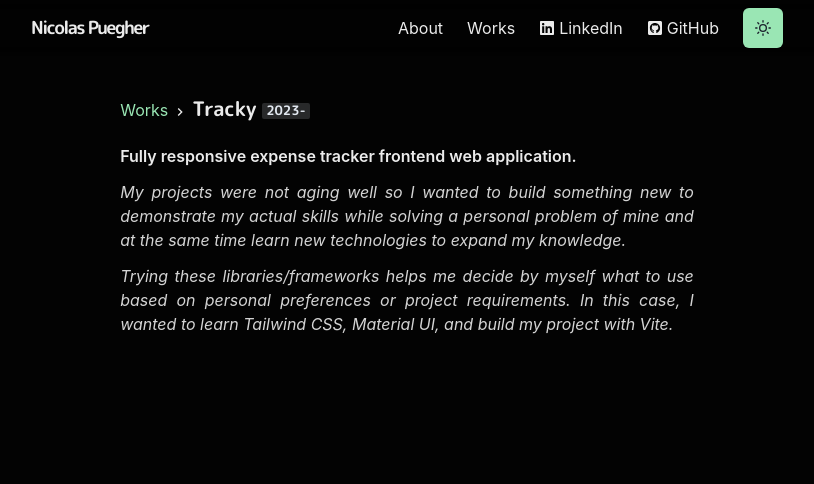
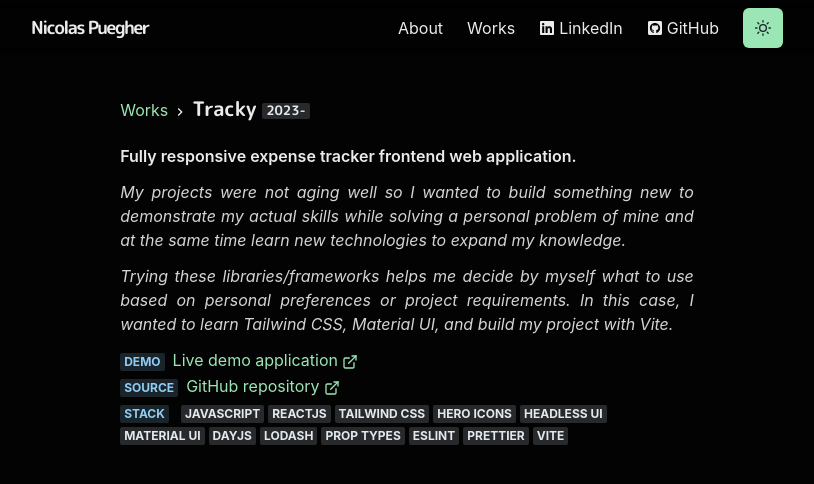
Before and after one commit to nicoPuegher/portfolio, a Next.js app: page /works/tracky in a window 1280 px wide. Shown: the top 484 px of the page, without its empty margins (233-1047 px from the left). Built offline with nearby package versions, Linux system fonts and the light colour scheme.

Commit message:
add project list in pages/works/tracky

```diff
--- a/pages/works/tracky.js
+++ b/pages/works/tracky.js
@@ -1,7 +1,8 @@
-import { Container, Badge } from '@chakra-ui/react';
+import { Container, Badge, List, ListItem, Link, Wrap } from '@chakra-ui/react';
 import Section from '../../components/section';
-import { WorkTitle } from '../../components/work';
+import { WorkTitle, WorkBadge, StackBadge } from '../../components/work';
 import Paragraph from '../../components/paragraph';
+import { ExternalLinkIcon } from '@chakra-ui/icons';
 
 const Tracky = () => {
   return (
@@ -26,6 +27,48 @@ const Tracky = () => {
           case, I wanted to learn Tailwind CSS, Material UI, and build my
           project with Vite.
         </Paragraph>
+
+        <List mt={3} mb={6}>
+          <ListItem mb={0.5}>
+            <WorkBadge>Demo</WorkBadge>
+            <Link
+              href="https://nicopuegher.github.io/expenses-tracker/"
+              target="_blank"
+            >
+              Live demo application
+              <ExternalLinkIcon ml={1} />
+            </Link>
+          </ListItem>
+
+          <ListItem mb={0.5}>
+            <WorkBadge>Source</WorkBadge>
+            <Link
+              href="https://github.com/nicoPuegher/expenses-tracker"
+              target="_blank"
+            >
+              GitHub repository
+              <ExternalLinkIcon ml={1} />
+            </Link>
+          </ListItem>
+
+          <ListItem display="inline-flex">
+            <Wrap spacing={1}>
+              <WorkBadge>Stack</WorkBadge>
+              <StackBadge>JavaScript</StackBadge>
+              <StackBadge>ReactJS</StackBadge>
+              <StackBadge>Tailwind CSS</StackBadge>
+              <StackBadge>Hero Icons</StackBadge>
+              <StackBadge>Headless UI</StackBadge>
+              <StackBadge>Material UI</StackBadge>
+              <StackBadge>DayJS</StackBadge>
+              <StackBadge>Lodash</StackBadge>
+              <StackBadge>Prop Types</StackBadge>
+              <StackBadge>ESLint</StackBadge>
+              <StackBadge>Prettier</StackBadge>
+              <StackBadge>Vite</StackBadge>
+            </Wrap>
+          </ListItem>
+        </List>
       </Section>
     </Container>
   );
```
